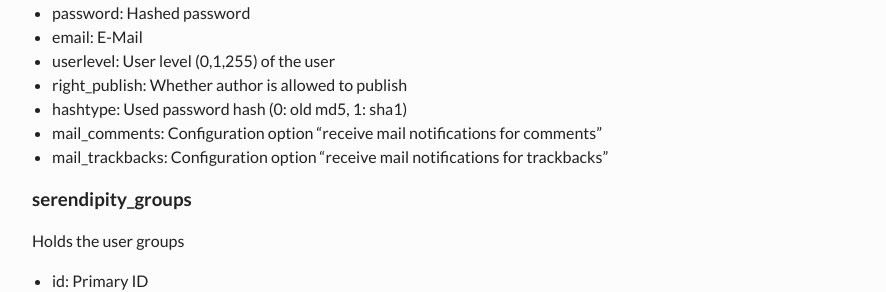
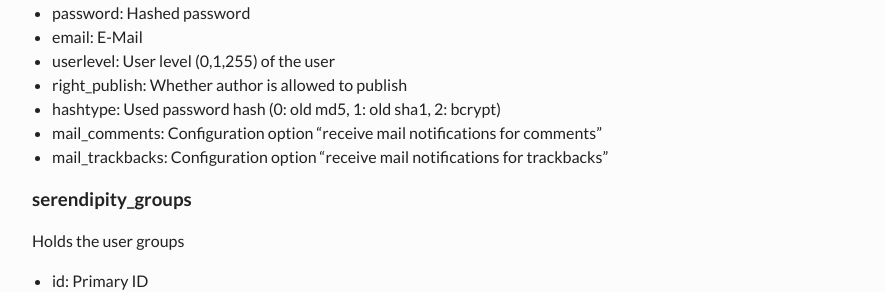
Before and after one commit to s9y/s9y.github.io, a Jekyll site: the page built from docs/developers/database.md, in a window 1280 px wide and 900 px high, scrolled down 875 px. Shown: the part 161-453 px from the top of the window, without its empty margins (339-1225 px from the left). Built offline with Jekyll 4.4.1, drawn with Linux system fonts in a browser that asks for light colours.

Commit message:
Fix some typos

```diff
--- a/docs/developers/database.md
+++ b/docs/developers/database.md
@@ -19,7 +19,7 @@ Holds the users/authors. Columns are:
 * email: E-Mail
 * userlevel: User level (0,1,255) of the user
 * right_publish: Whether author is allowed to publish
-* hashtype: Used password hash (0: old md5, 1: sha1)
+* hashtype: Used password hash (0: old md5, 1: old sha1, 2: bcrypt)
 * mail_comments: Configuration option "receive mail notifications for comments"
 * mail_trackbacks: Configuration option "receive mail notifications for trackbacks"
 
```
Also changed, not shown: docs/developers/code-primer.md (+1 -1 lines), docs/developers/functions.md (+1 -1 lines), docs/developers/plugin-api.md (+1 -1 lines).
